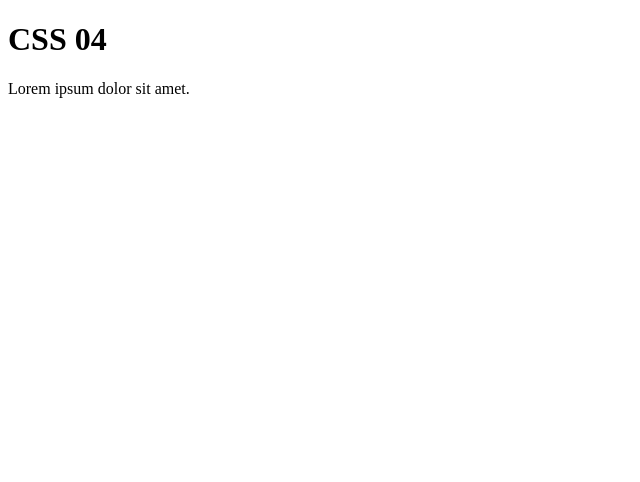
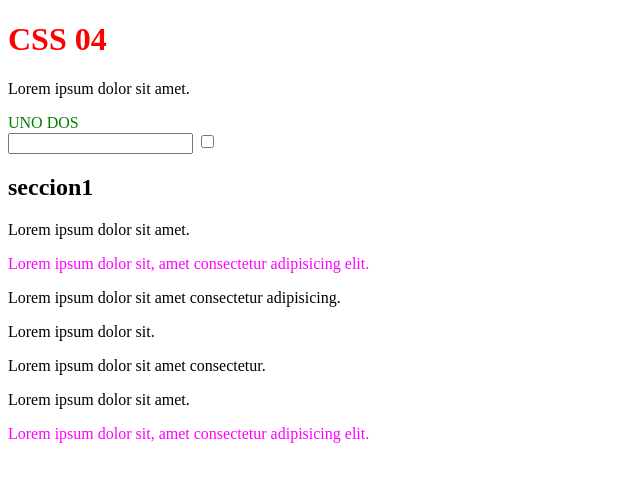
Before and after one commit to JuditPaiva/cac-animaciones, a plain HTML site: page index.html in a window 1280 px wide. Shown: the whole page, without its empty margins (0-640 px from the left). Drawn offline with Linux system fonts and the light colour scheme.

Commit message:
pseudo clases

```diff
--- a/css/style.css
+++ b/css/style.css
@@ -0,0 +1,75 @@
+h1{
+    color: red;
+}
+/*hover es una seudoclase que se activa cuando pasamos por encima del elemento*/
+/*active aplica cuando clikeamos sobre el elemento*/
+
+h1:hover{
+    color: aqua;/*propiedad-valor*/
+    font-size: 3em;/*propiedad-valor*/
+}
+
+a{
+    text-decoration: none;
+}
+
+a:hover{
+    /*text-decoration:underline ;*/
+    /*border-bottom: 5px solid green;*/
+    text-decoration-line:underline ;
+    text-decoration-thickness:5px ;
+}
+a:link{
+    color: green;
+}
+
+a:visited{
+    color: fuchsia;
+}
+
+a:active{
+    color: darkgoldenrod;
+}
+
+/*input[type="text"]{
+    -radius: 5px;
+    border: solid green;
+    outline: solid red;
+    outline-offset:5px ;
+} */
+
+input[type="text"]:focus{
+    border-radius: 5px;
+    outline: none;
+    border: none;
+    box-shadow: 3px 3px 15px aqua;/*el 1, es cuantose separa del eje"x", el 2 cuanto del "y" y el t3 cuanto de difuminado*/
+    padding: 5px;
+}
+/*otras pseudoclass de formulario
+:focus aplica estilo cuando se hace foco sobe el elemento
+:checked aplica estilos cuando se selecciona la casill*/
+
+input[type="checkbox"]:checked{
+
+    background-color: red;
+    box-shadow: 1px 1px 3px red;/*el 1, es cuantose separa del eje"x", el 2 cuanto del "y" y el t3 cuanto de difuminado*/
+
+}
+
+/*pseudoclases a elementos hijos de distinto tipo
+:first-child  :last-child (se utiliza para representar al primer o ultimo elemento
+dentro de un grupo de elementos hermanos
+
+:nth-child() coincide con el elemento segun su posicion entro del grupo ed hermenos*/
+
+/*section p:first-child{
+    color: red;
+}
+
+section p:last-child{
+    color: green;
+}*/
+
+ section p:nth-child(3){
+    color: fuchsia;
+}
--- a/index.html
+++ b/index.html
@@ -10,5 +10,25 @@
     <h1>CSS 04</h1>
     <p>Lorem ipsum dolor sit amet.</p>
 
+    <a href="#123">UNO</a>
+    <a href="#456">DOS</a>
+
+    <form>
+        <input type="text">
+        <input type="checkbox">
+    </form>
+    <section>
+        <h2>seccion1</h2>
+        <p>Lorem ipsum dolor sit amet.</p>
+        <p>Lorem ipsum dolor sit, amet consectetur adipisicing elit.</p>
+        <p>Lorem ipsum dolor sit amet consectetur adipisicing.</p>
+        <p>Lorem ipsum dolor sit.</p>
+    </section>
+
+    <section>
+        <p>Lorem ipsum dolor sit amet consectetur.</p>
+        <p>Lorem ipsum dolor sit amet.</p>
+        <p>Lorem ipsum dolor sit, amet consectetur adipisicing elit.</p>
+    </section>
 </body>
 </html>
```
